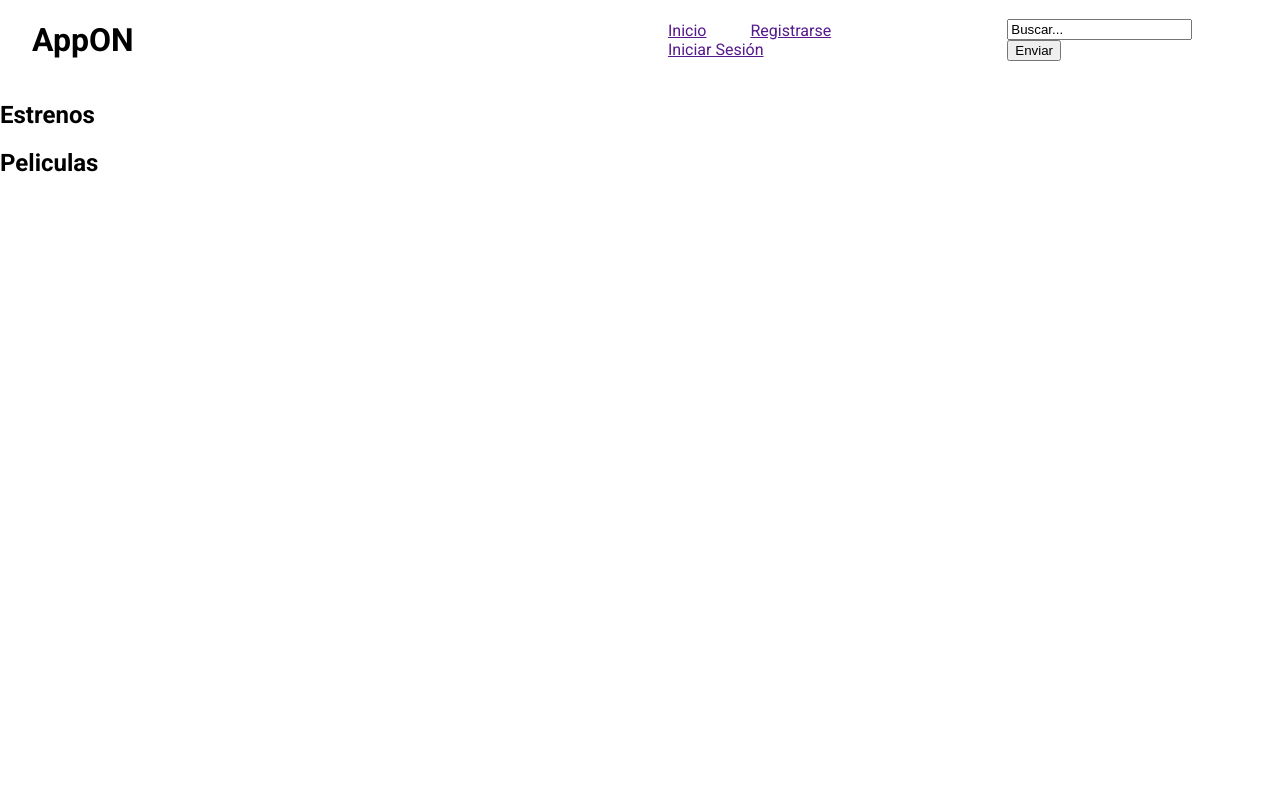
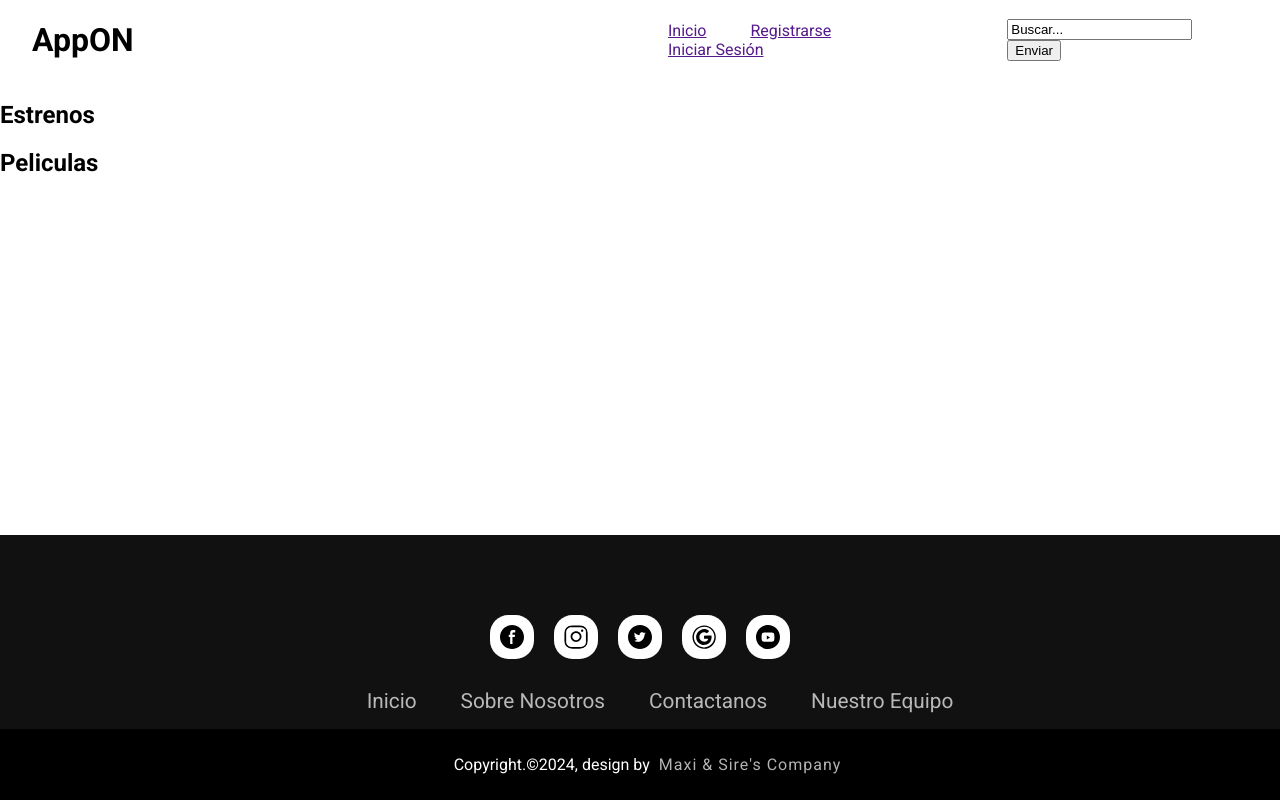
Before and after one commit to MaxiRo3z/MovieON, a Flask app: page / in a window 1280 px wide. Run offline with Flask 3, Linux system fonts and the light colour scheme.

Commit message:
update: new footer

```diff
--- a/static/styles/style.css
+++ b/static/styles/style.css
@@ -2,35 +2,155 @@ body {
     width: 100%;
     height: 100vh;
     margin: 0;
-    font-family: "Roboto"
+    font-family: "Roboto", sans-serif;
+    box-sizing: border-box;
 }
 
-.header{
+
+
+
+
+
+
+
+
+
+
+
+
+
+/*---------------------------------------------------------------------------Header--------------------------------------------------------------------*/
+.header {
     display: flex;
     width: 100%;
     align-items: center;
     justify-content: space-between;
 }
 
-.header h1{
+.header h1 {
     margin-left: 1em;
-    font-family: "Roboto";
+    font-family: "Roboto", sans-serif;
 }
-.container_header{
+
+.container_header {
     display: flex;
     align-items: center;
-    justify-content: end;
+    justify-content: flex-end;
     width: 50%;
     margin-right: 2em;
 }
 
-.container_header ul{
-    padding-right:20px ;
+.container_header ul {
+    padding-right: 20px;
 }
-.container_header ul li{
+
+.container_header ul li {
     display: inline-block;
-    justify-content: space-between;
     text-decoration: none;
     list-style: none;
     padding: 0px 20px;
 }
+/*---------------------------------------------------------------------------Header--------------------------------------------------------------------*/
+
+
+
+
+
+
+
+
+
+
+
+
+
+
+
+
+
+
+
+
+
+
+
+
+
+
+
+/*---------------------------------------------------------------------------Footer--------------------------------------------------------------------*/
+.footer {
+    background-color: #111111;
+    position: fixed;
+    bottom: 0;
+    left: 0;
+    width: 100%;
+}
+
+.footer .footer_container {
+    width: 100%;
+    padding: 70px 0px 0px;
+}
+
+.footer .footer_container .social {
+    display: flex;
+    justify-content: center;
+}
+
+.footer .footer_container .social img {
+    width: 1.5em;
+    height: 1.5em;
+    text-decoration: none;
+    padding: 10px;
+    background-color: white;
+    margin: 10px;
+    border-radius: 42%;
+}
+
+.footer .footer_container .social img:hover {
+    background-color: #111111;
+    transition: 0.5s;
+}
+
+.footer .footer_container .footer_nav {
+    display: flex;
+    justify-content: center;
+}
+
+.footer .footer_container .footer_nav ul li a {
+    color: white;
+    margin: 20px;
+    text-decoration: none;
+    font-size: 1.3em;
+    opacity: 0.7;
+    transition: 0.5s;
+}
+
+.footer .footer_container .footer_nav ul li {
+    display: inline-block;
+    list-style: none;
+}
+
+.footer .footer_container .footer_nav ul li a:hover {
+    opacity: 1;
+}
+
+.footer .footer_container .copy {
+    background-color: #000;
+    padding: 10px;
+    text-align: center;
+    width: 100%;
+}
+
+.footer .footer_container .copy p {
+    color: white;
+}
+
+.footer .footer_container .copy .designer {
+    opacity: 0.7;
+    letter-spacing: 1px;
+    font-weight: 400;
+    margin: 0px 5px;
+}
+
+/*---------------------------------------------------------------------------Footer--------------------------------------------------------------------*/
--- a/templates/index.html
+++ b/templates/index.html
@@ -37,7 +37,26 @@
 
     </main>
     <footer class='footer'>
-
+        <div class="footer_container">
+            <div class="social">
+                <a href=""><img src="{{ url_for('static', filename='img/facebookblacksocialbuttoncircle_79771.svg') }}" alt=""></a>
+                <a href=""><img src="{{ url_for('static', filename='img/instagram_f_icon-icons.com_65485.svg') }}" alt=""></a>
+                <a href=""><img src="{{ url_for('static', filename='img/twitter_black_logo_icon_147062.svg') }}" alt=""></a>
+                <a href=""><img src="{{ url_for('static', filename='img/google_icon-icons.com_65444.svg') }}" alt=""></a>
+                <a href=""><img src="{{ url_for('static', filename='img/youtube_black_logo_icon_147044.svg') }}" alt=""></a>
+            </div>
+            <div class="footer_nav">
+                <ul>
+                    <li><a href="">Inicio</a></li>
+                    <li><a href="">Sobre Nosotros</a></li>
+                    <li><a href="">Contactanos</a></li>
+                    <li><a href="">Nuestro Equipo</a></li>
+                </ul>
+            </div>
+            <div class="copy">
+                <p>Copyright.&copy;2024, design by <span class="designer">Maxi & Sire's Company</span></p>
+            </div>
+        </div>
     </footer>
     <script src="{{ url_for('static', filename='script/script.js') }}"></script>
 </body>
```
Also changed, not shown: static/img/facebookblacksocialbuttoncircle_79771.svg (added), static/img/google_icon-icons.com_65444.svg (added), static/img/instagram_f_icon-icons.com_65485.svg (added), static/img/twitter_black_logo_icon_147062.svg (added), static/img/youtube_black_logo_icon_147044.svg (added).
